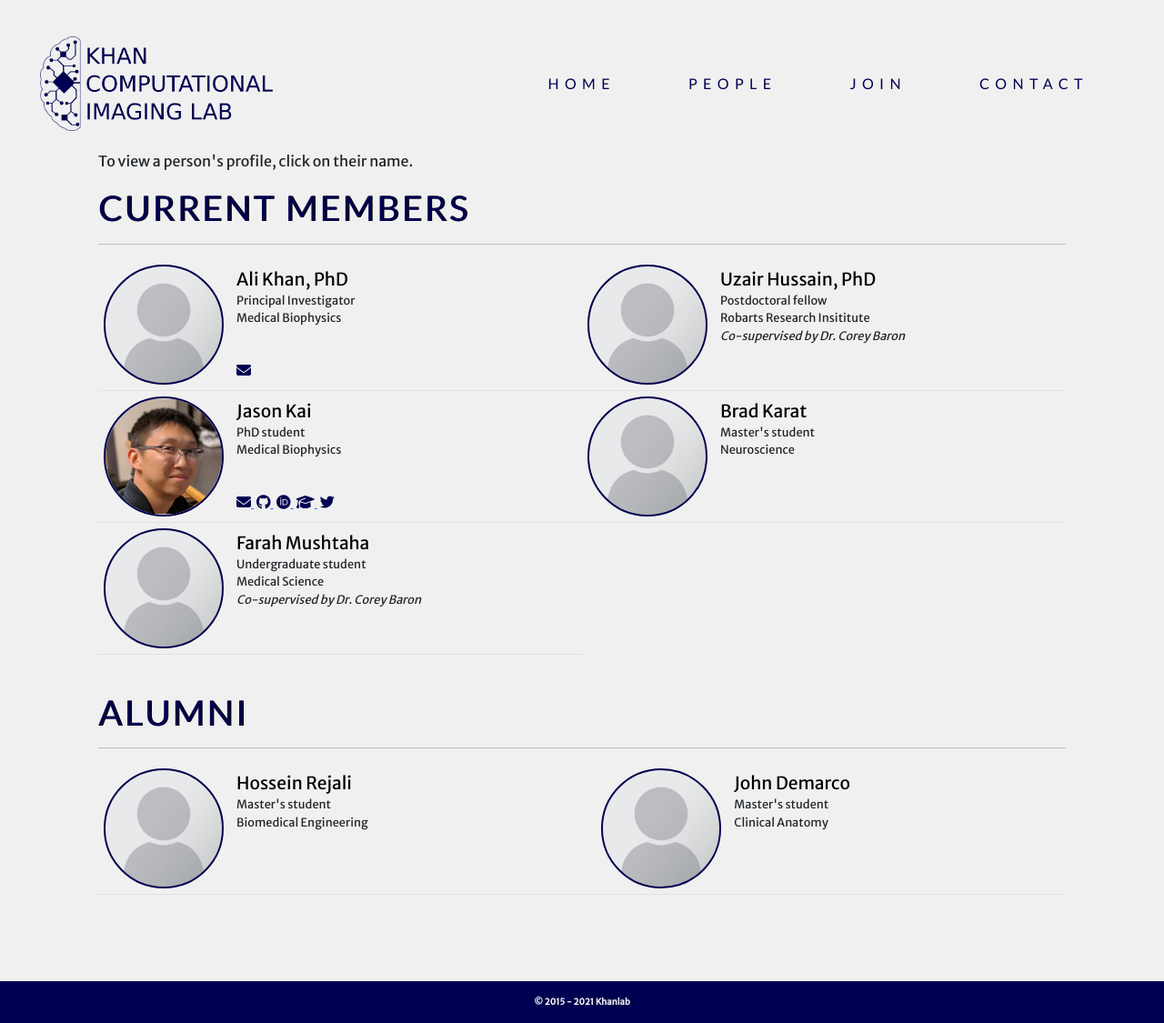
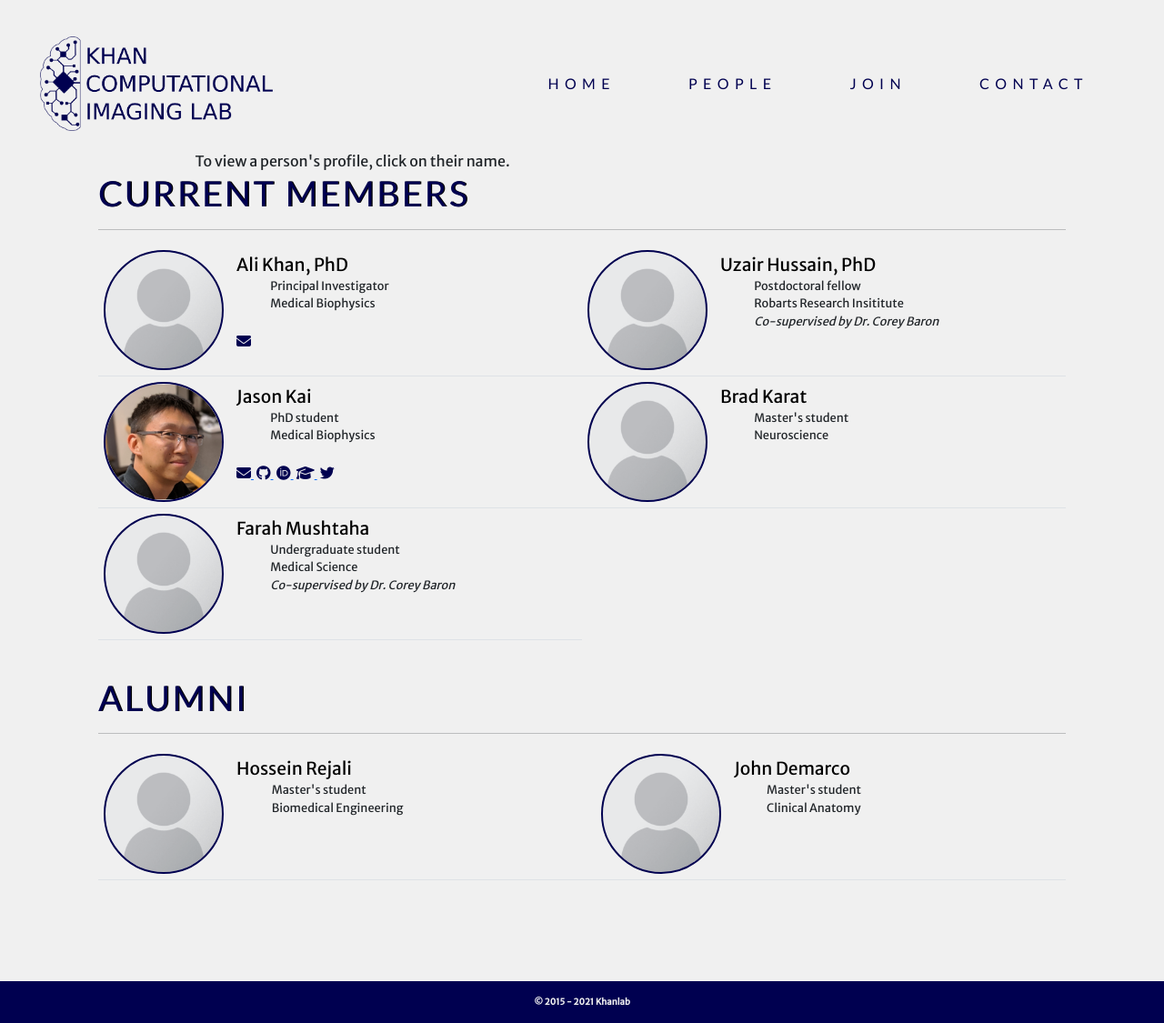
Before and after one commit to khanlab/khanlab.github.io, a Jekyll site: the page built from people/people.html, in a window 1280 px wide. Shown: the whole page at 91% size. Built offline with Jekyll 4.4.1, drawn with Linux system fonts in a browser that asks for light colours; nearby versions of some CDN libraries.

Commit message:
update <p>

```diff
--- a/assets/css/base.css
+++ b/assets/css/base.css
@@ -123,6 +123,11 @@ h2 {
   text-transform: uppercase;
 }
 
+p {
+  width: 85%;
+  margin: 0 auto;
+}
+
 /* Large screens */
 @media only screen and (min-width: 1024px) {
   body {
@@ -150,6 +155,10 @@ h2 {
     font-size: 3vw;
   }
 
+  p {
+    width: 80%;
+  }
+
   .footer {
     font-size: 0.75vw;
   }
```
